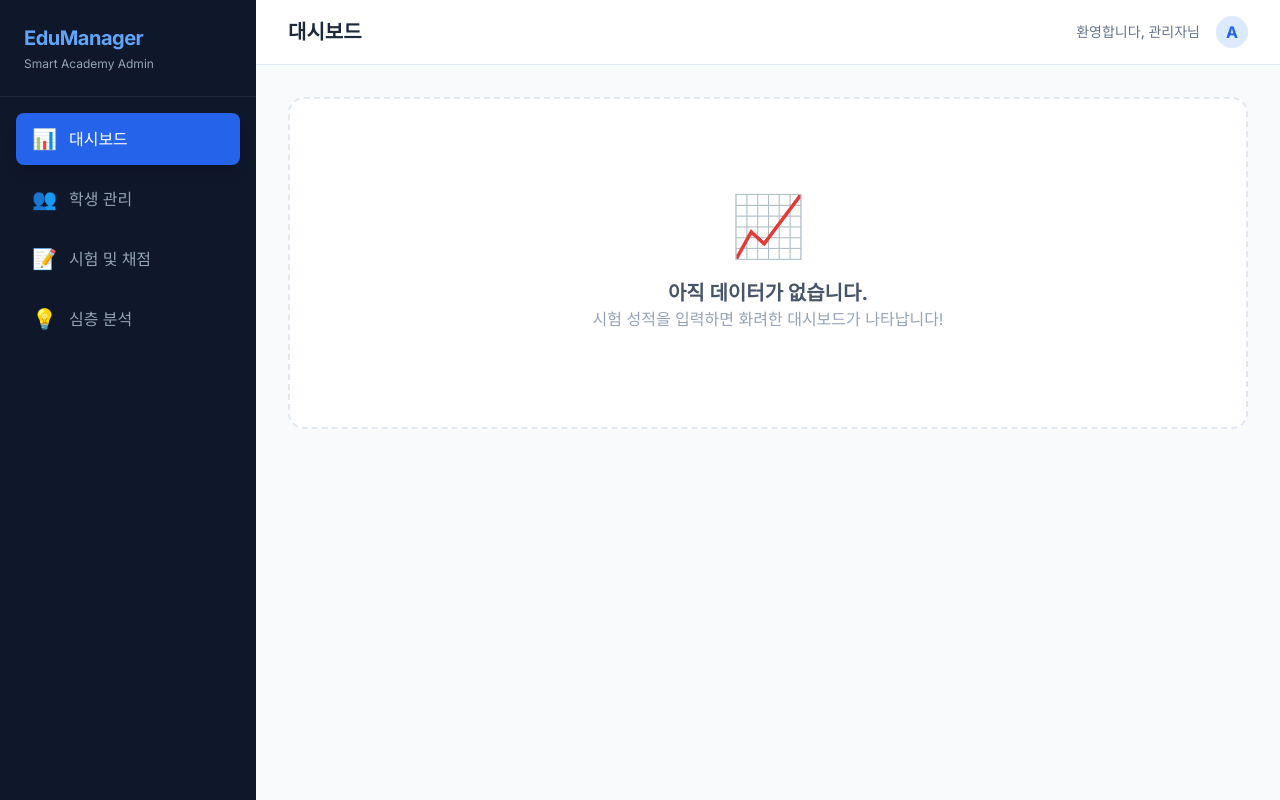
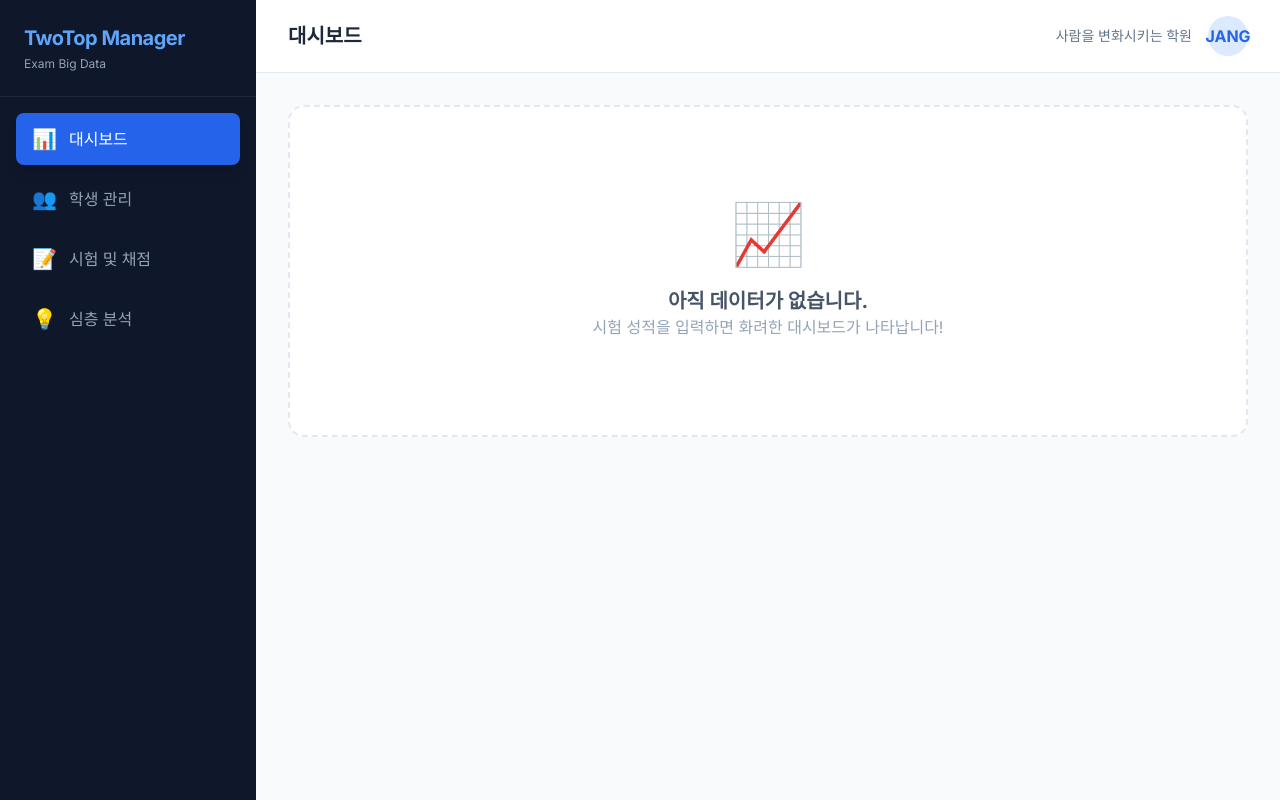
Before and after one commit to choiyuns329/Two-Top-, a React (Vite) app: page / in a window 1280 px wide. Built offline with nearby package versions, Linux system fonts and the light colour scheme.

Commit message:
refactor: Rename project to Two Top Manager
Update project name and related metadata to reflect the new branding "Two Top Manager". This includes changes in package.json, metadata.json, and UI elements within the Layout component.

```diff
--- a/components/Layout.tsx
+++ b/components/Layout.tsx
@@ -21,8 +21,8 @@ const Layout: React.FC<LayoutProps> = ({ children, activeView, setView }) => {
       {/* Sidebar */}
       <aside className="w-full md:w-64 bg-slate-900 text-white flex-shrink-0">
         <div className="p-6 border-b border-slate-800">
-          <h1 className="text-xl font-bold tracking-tight text-blue-400">EduManager</h1>
-          <p className="text-xs text-slate-400 mt-1">Smart Academy Admin</p>
+          <h1 className="text-xl font-bold tracking-tight text-blue-400">TwoTop Manager</h1>
+          <p className="text-xs text-slate-400 mt-1">Exam Big Data</p>
         </div>
         <nav className="p-4 space-y-2">
           {navItems.map((item) => (
@@ -49,9 +49,9 @@ const Layout: React.FC<LayoutProps> = ({ children, activeView, setView }) => {
             {navItems.find(n => n.id === activeView)?.label}
           </h2>
           <div className="flex items-center space-x-4">
-            <span className="text-sm font-medium text-slate-500">환영합니다, 관리자님</span>
-            <div className="w-8 h-8 rounded-full bg-blue-100 flex items-center justify-center text-blue-600 font-bold">
-              A
+            <span className="text-sm font-medium text-slate-500">사람을 변화시키는 학원</span>
+            <div className="w-10 h-10 rounded-full bg-blue-100 flex items-center justify-center text-blue-600 font-bold">
+              JANG
             </div>
           </div>
         </header>
--- a/metadata.json
+++ b/metadata.json
@@ -1,5 +1,5 @@
 {
-  "name": "에듀매니저 (EduManager) - 학원 성적 관리 시스템",
+  "name": "Two Top Manager",
   "description": "학원 강사 및 알바생을 위한 스마트 성적 관리 솔루션입니다. 학생 명단 관리, 시험 성적 입력, 자동 등수 산출 및 등급(1-4등급) 분류 기능을 제공하며, Gemini AI를 통한 학습 분석 인사이트를 지원합니다.",
   "requestFramePermissions": []
 }
--- a/package.json
+++ b/package.json
@@ -1,5 +1,5 @@
 {
-  "name": "에듀매니저-(edumanager)---학원-성적-관리-시스템",
+  "name": "two-top-manager",
   "private": true,
   "version": "0.0.0",
   "type": "module",
```
